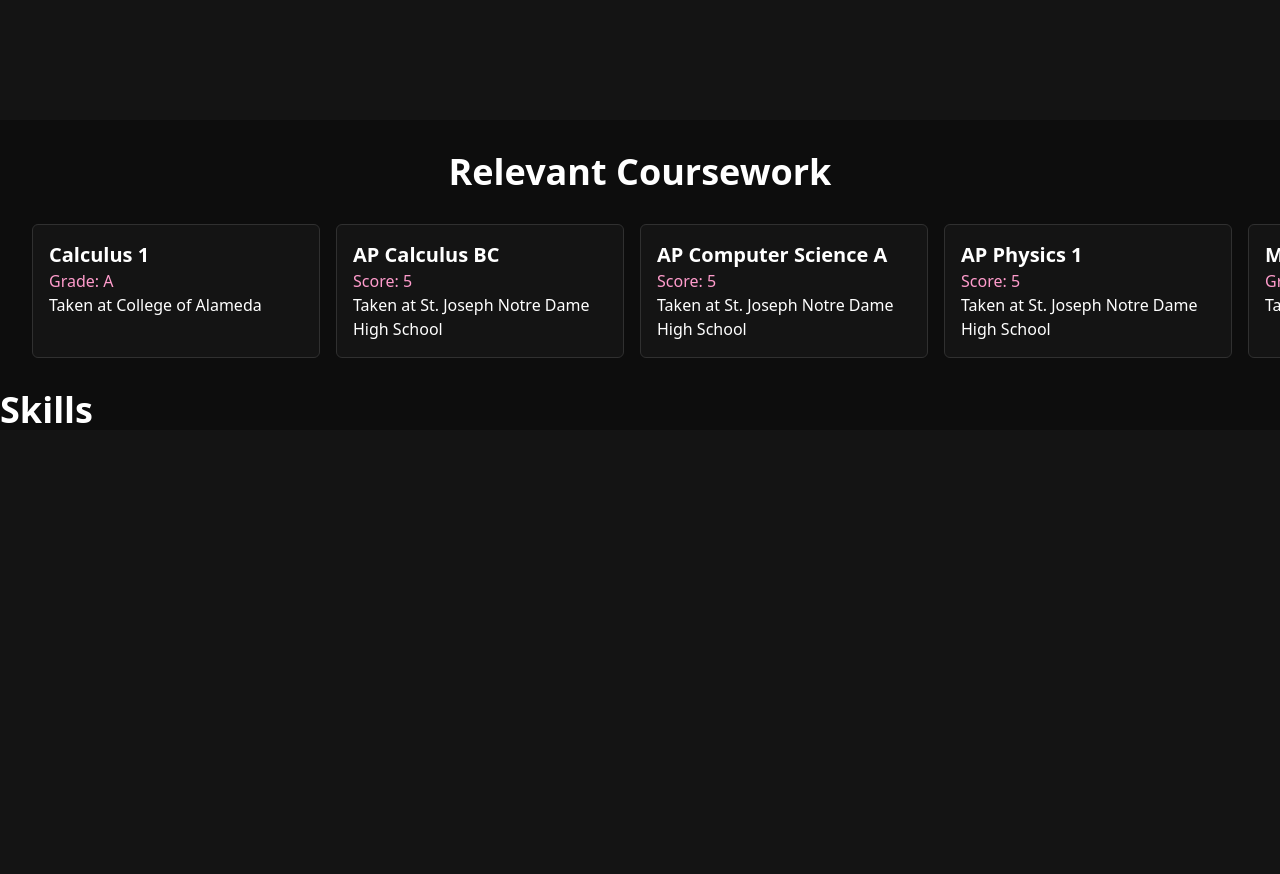
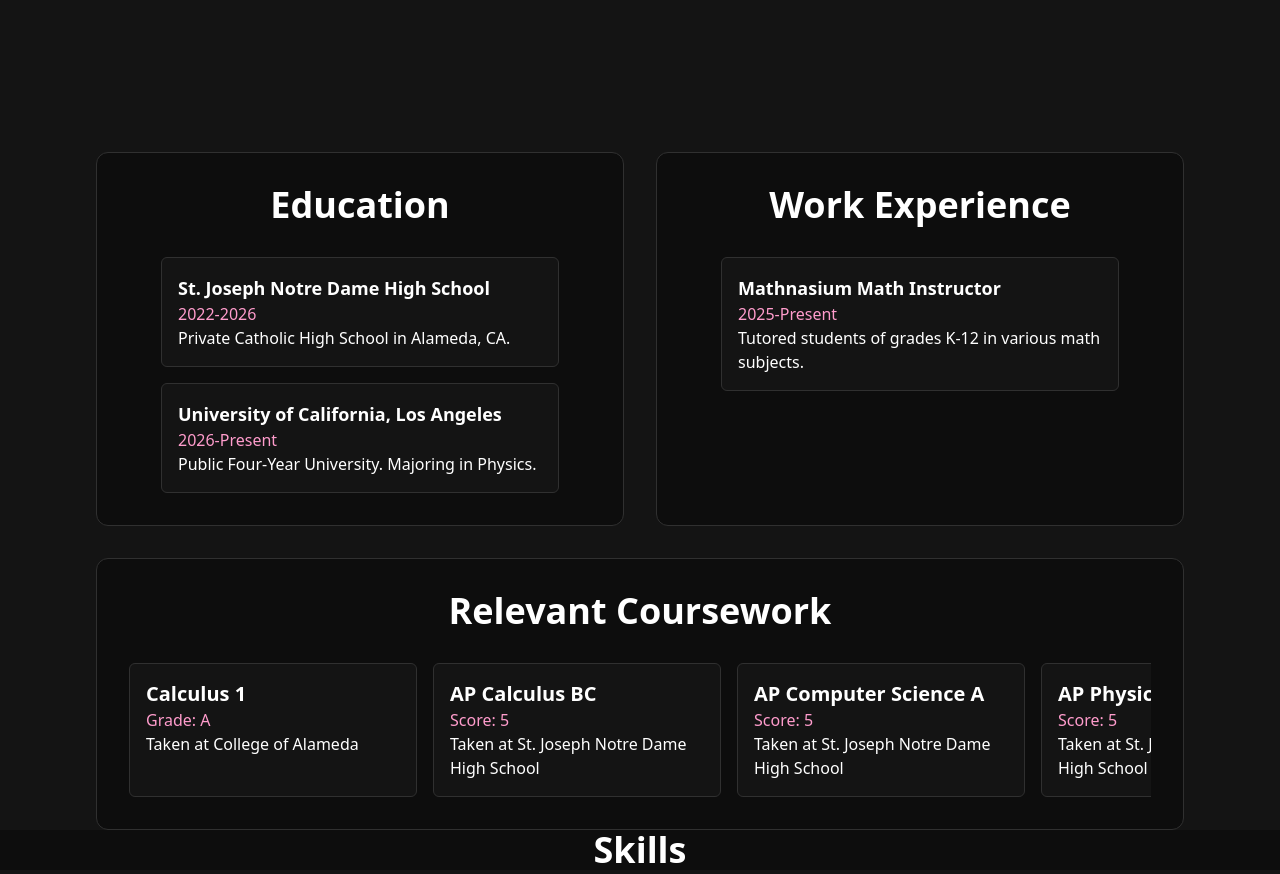
Before and after one commit to bfong-08/portfolio, a Next.js app: page /about in a window 1280 px wide. Shown: the part 680-1554 px from the top of the page. Before the commit the page ends 1114 px from the top, so only its background shows below. Built offline with nearby package versions, Linux system fonts and the light colour scheme.

Commit message:
add education and experience

```diff
--- a/app/about/page.tsx
+++ b/app/about/page.tsx
@@ -1,4 +1,5 @@
 import Image from "next/image";
+import React from "react";
 
 export default function About() {
   const courses = [
@@ -63,9 +64,30 @@ export default function About() {
           </p>
         </div>
       </header>
-      <div className="bg-black flex flex-col items-center py-8 gap-8">
+      <div className="w-full flex flex-col md:flex-row gap-8 px-24 my-8 items-stretch">
+        <TimelineCard title="Education">
+          <TimelineCardItem
+            title="St. Joseph Notre Dame High School"
+            years="2022-2026"
+            description="Private Catholic High School in Alameda, CA."
+          />
+          <TimelineCardItem
+            title="University of California, Los Angeles"
+            years="2026-Present"
+            description="Public Four-Year University. Majoring in Physics."
+          />
+        </TimelineCard>
+        <TimelineCard title="Work Experience">
+          <TimelineCardItem
+            title="Mathnasium Math Instructor"
+            years="2025-Present"
+            description="Tutored students of grades K-12 in various math subjects."
+          />
+        </TimelineCard>
+      </div>
+      <div className="bg-black flex flex-col items-center p-8 gap-8 mx-24 rounded-xl border border-grey">
         <h1>Relevant Coursework</h1>
-        <div className="flex flex-nowrap gap-4 px-8 overflow-x-scroll no-scrollbar max-w-full">
+        <div className="flex flex-nowrap gap-4 overflow-x-scroll no-scrollbar max-w-full">
           {courses.map((course) => (
             <CourseCard
               key={course.title}
@@ -77,10 +99,46 @@ export default function About() {
           ))}
         </div>
       </div>
-      <div className="bg-black">
-        <h1>Skills</h1>
+      <div className="bg-black flex items-center justify-center">
+        <h1 className="">Skills</h1>
       </div>
     </>
+  );
+}
+
+function TimelineCard({
+  title,
+  children,
+}: {
+  title: string;
+  children: React.ReactNode;
+}) {
+  return (
+    <div
+      className="flex-1 bg-black gap-8 rounded-xl border
+    border-grey flex items-center justify-start flex-col px-16
+    py-8">
+      <h1>{title}</h1>
+      <ul className="flex flex-col gap-4 w-full">{children}</ul>
+    </div>
+  );
+}
+
+function TimelineCardItem({
+  title,
+  years,
+  description,
+}: {
+  title: string;
+  years: string;
+  description?: string;
+}) {
+  return (
+    <li className="flex flex-col w-full rounded-md p-4 bg-midnight border border-grey hover:border-accent transition-all duration-150">
+      <h2 className="text-lg font-bold">{title}</h2>
+      <h3 className="text-accent">{years}</h3>
+      <p>{description}</p>
+    </li>
   );
 }
 
```
